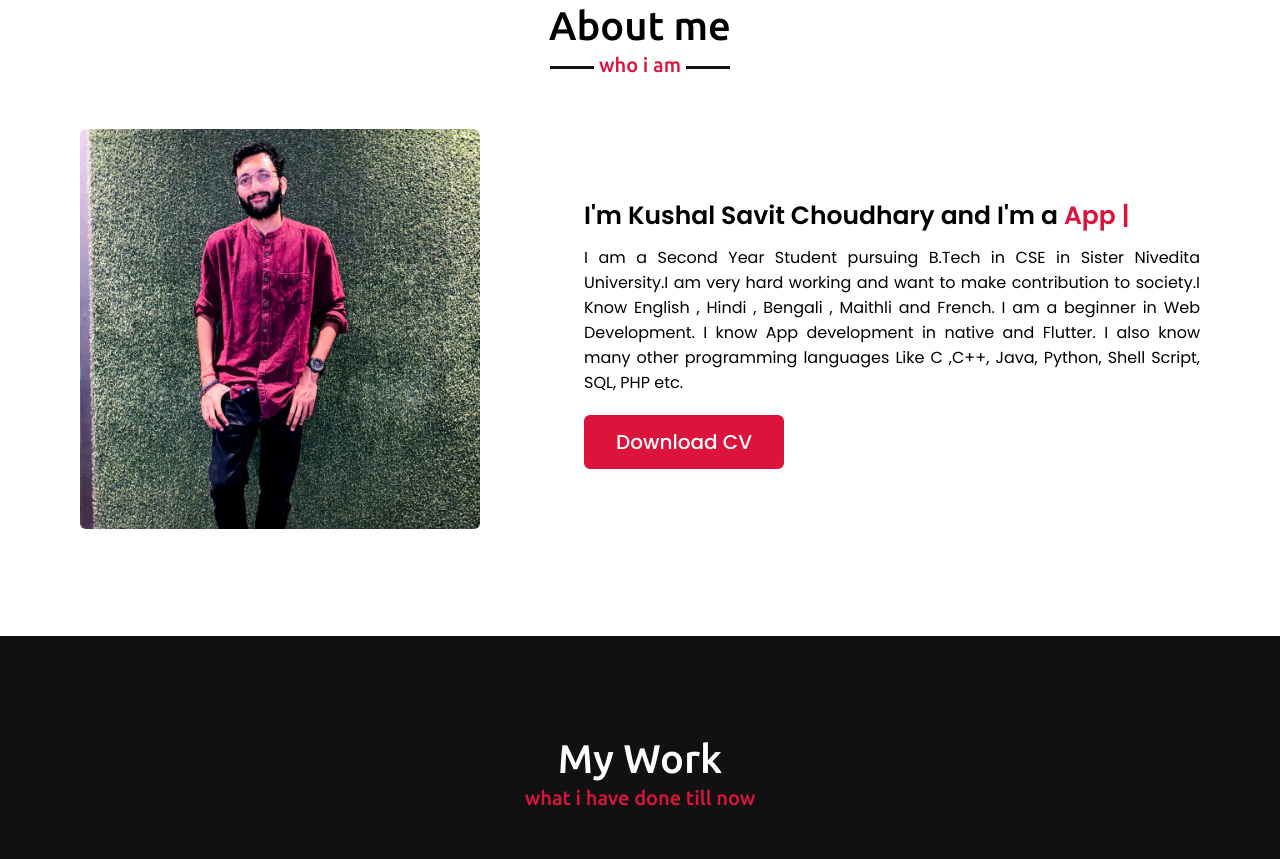
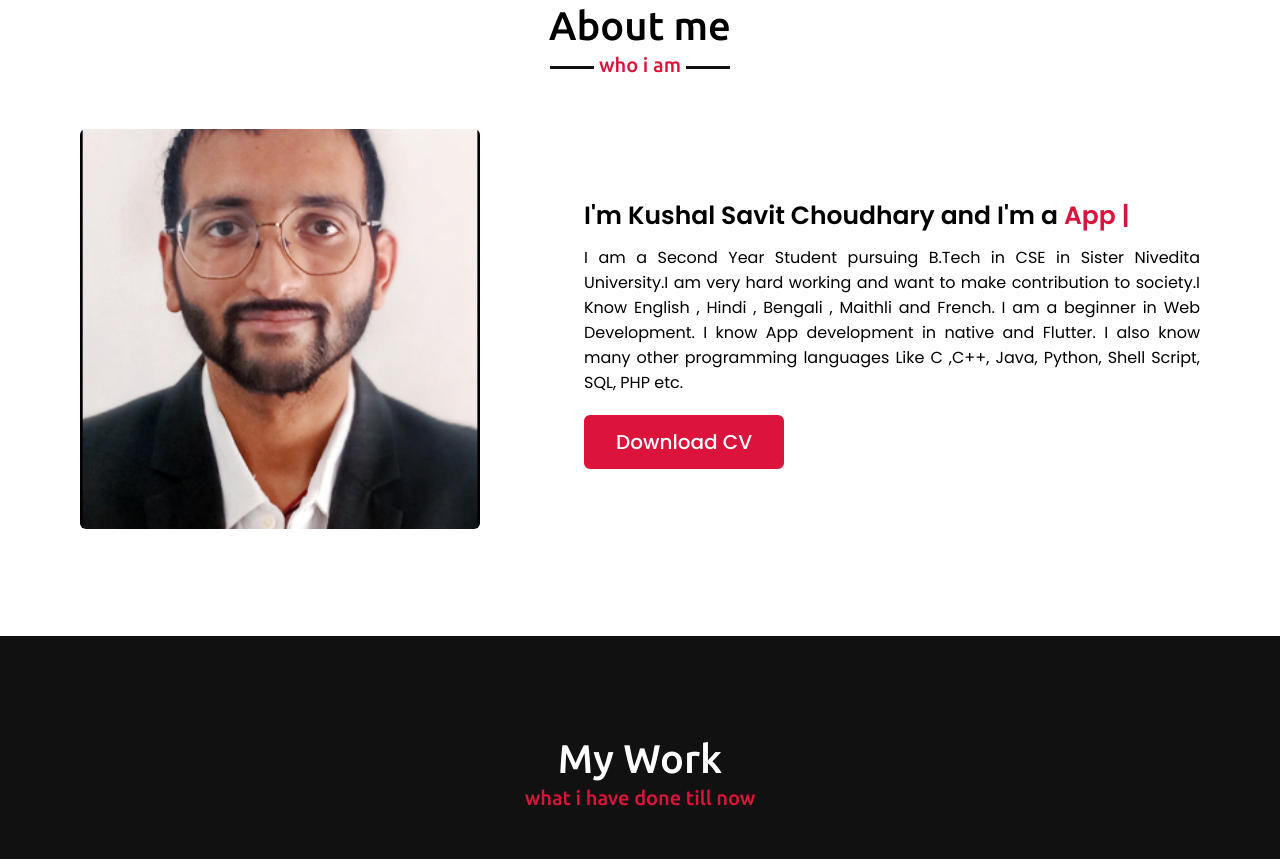
Before and after one commit to KushalTonystarkC/My-Portfolio, a plain HTML site: page index.html in a window 1280 px wide. Shown: the part 897-1756 px from the top of the page. Drawn offline with nearby package versions, Linux system fonts and the light colour scheme.

Commit message:
Update index.html

```diff
--- a/index.html
+++ b/index.html
@@ -52,7 +52,7 @@
             <h2 class="title">About me</h2>
             <div class="about-content">
                 <div class="column left">
-                    <img src="images/My Pic.jpeg" alt="">
+                    <img src="images/Kushal Savit Choudhary (Student Support Executive).jpg" alt="">
                 </div>
                 <div class="column right">
                     <div class="text">I'm Kushal Savit Choudhary and I'm a <span class="typing-2"></span></div>
```
